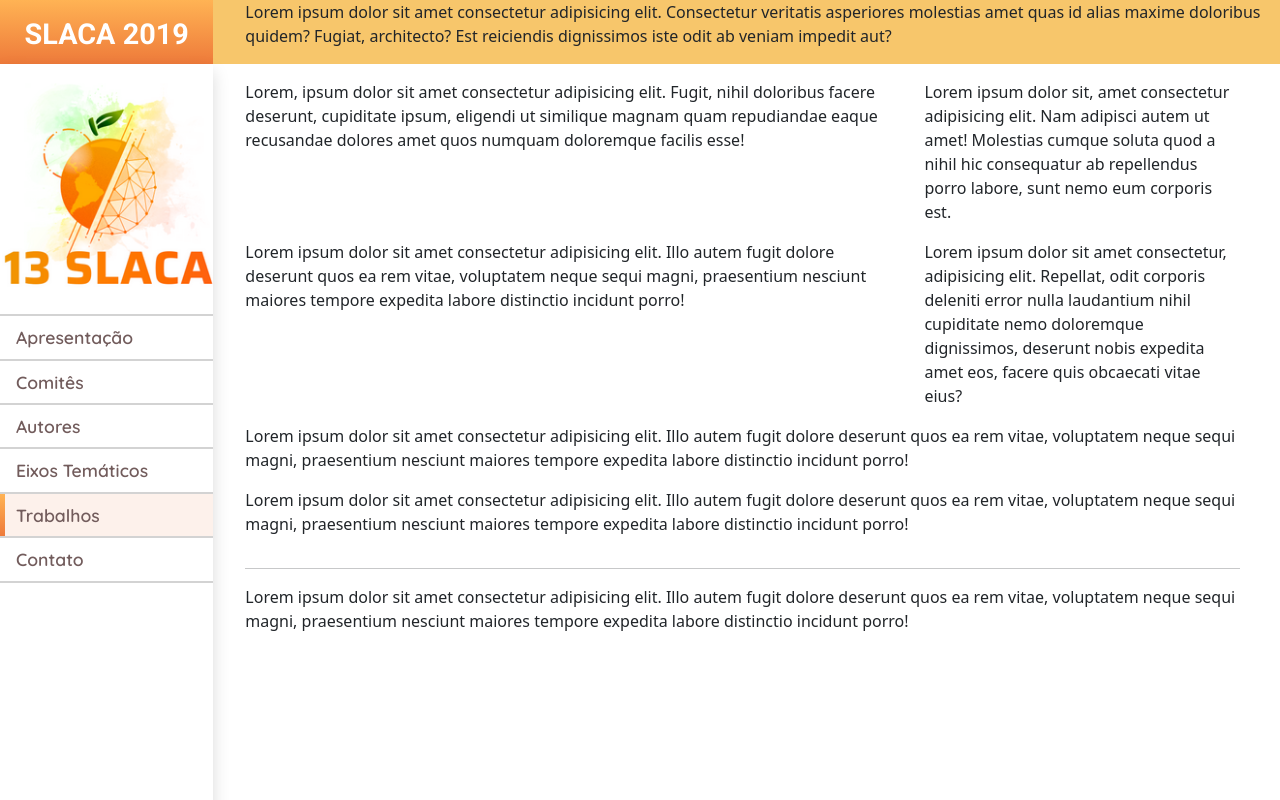
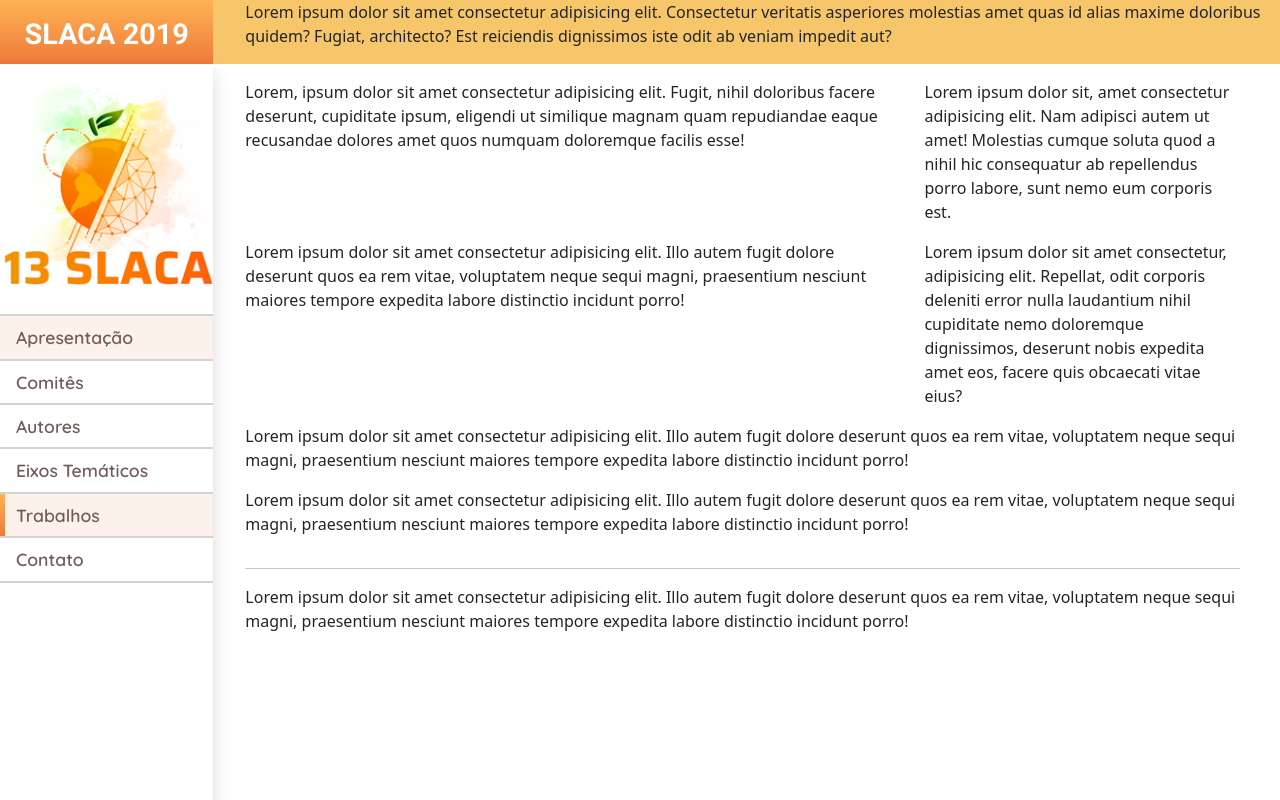
Before and after one commit to MarceloM075/criando-um-site, a website: page index.html in a window 1280 px wide. In both pictures the pointer is over the item "Apresentação". Drawn offline with nearby package versions, Linux system fonts and the light colour scheme.

Commit message:
adicionando o hover no itens do menu

```diff
--- a/assets/styles/navBar.css
+++ b/assets/styles/navBar.css
@@ -12,6 +12,10 @@
 
 #navbar-container ul li{
     border-bottom: 2px solid lightgrey;
+}
+
+#navbar-container ul li:nth-child(n+2):hover{
+    background-color: #FDF1EB;
 }
 
 [active]{
```
